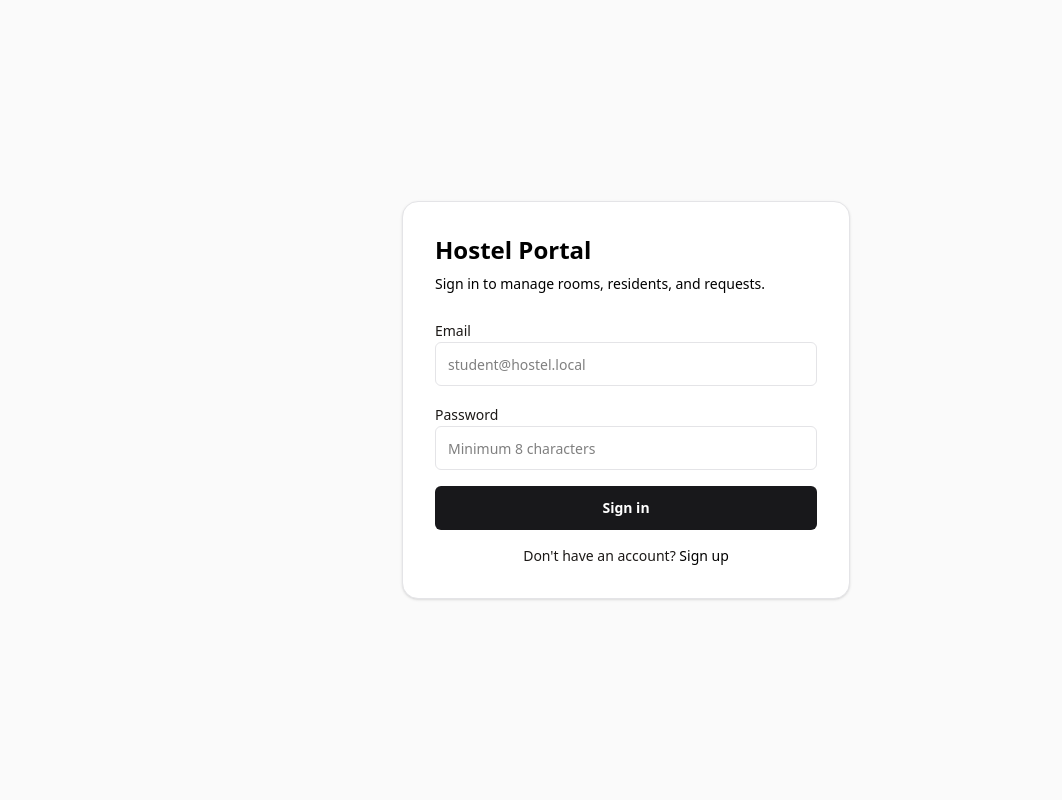
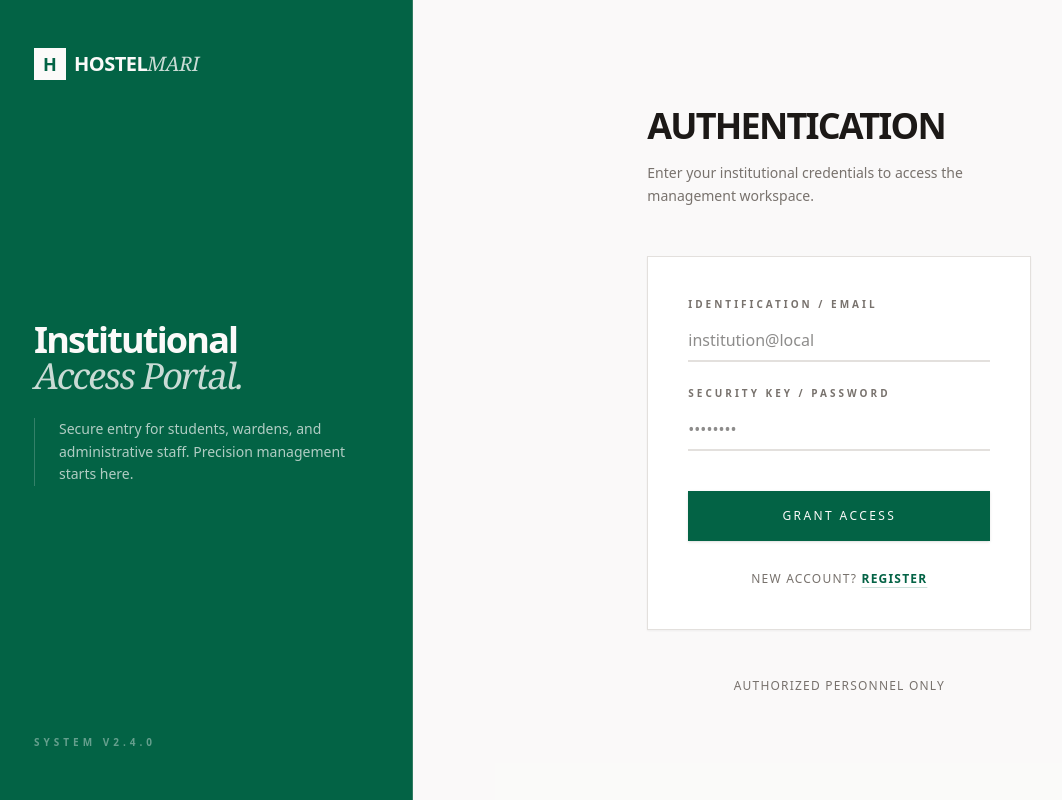
Before and after one commit to nsairekha/scrum, a Next.js app: page /login in a window 1280 px wide. Shown: the whole page, without its empty margins (14-1076 px from the left). Built offline with nearby package versions, Linux system fonts and the light colour scheme.

Commit message:
Modified login page

```diff
--- a/src/app/(auth)/login/LoginForm.tsx
+++ b/src/app/(auth)/login/LoginForm.tsx
@@ -46,10 +46,11 @@ export default function LoginForm() {
   };
 
   return (
-    <form onSubmit={handleSubmit} className="space-y-4">
+    <form onSubmit={handleSubmit} className="space-y-10">
+      <div className="space-y-6">
         <div className="space-y-2">
-        <label className="text-sm font-medium" htmlFor="email">
-          Email
+          <label className="text-[10px] font-bold uppercase tracking-[0.3em] text-muted block" htmlFor="email">
+            Identification / Email
           </label>
           <input
             id="email"
@@ -58,13 +59,13 @@ export default function LoginForm() {
             required
             value={email}
             onChange={(event) => setEmail(event.target.value)}
-          className="h-11 w-full rounded-md border border-zinc-200 bg-white px-3 text-sm text-black outline-none focus:border-zinc-400"
-          placeholder="student@hostel.local"
+            className="input-bespoke"
+            placeholder="institution@local"
           />
         </div>
         <div className="space-y-2">
-        <label className="text-sm font-medium" htmlFor="password">
-          Password
+          <label className="text-[10px] font-bold uppercase tracking-[0.3em] text-muted block" htmlFor="password">
+            Security Key / Password
           </label>
           <input
             id="password"
@@ -73,23 +74,35 @@ export default function LoginForm() {
             required
             value={password}
             onChange={(event) => setPassword(event.target.value)}
-          className="h-11 w-full rounded-md border border-zinc-200 bg-white px-3 text-sm text-black outline-none focus:border-zinc-400"
-          placeholder="Minimum 8 characters"
+            className="input-bespoke"
+            placeholder="••••••••"
           />
         </div>
-      {error ? <p className="text-sm text-red-600">{error}</p> : null}
+      </div>
+
+      {error ? (
+        <div className="p-3 border border-red-200 bg-red-50 text-red-700 text-xs font-bold uppercase tracking-wider">
+          {error}
+        </div>
+      ) : null}
+
+      <div className="space-y-6">
         <button
           type="submit"
           disabled={isSubmitting}
-        className="flex h-11 w-full items-center justify-center rounded-md bg-zinc-900 text-sm font-semibold text-white transition disabled:cursor-not-allowed disabled:bg-zinc-500"
+          className="btn-bespoke w-full py-4 text-xs uppercase tracking-[0.2em] shadow-sm active:translate-y-0.5"
         >
-        {isSubmitting ? "Signing in..." : "Sign in"}
+          {isSubmitting ? "Processing..." : "Grant Access"}
         </button>
-      <div className="text-center text-sm">
-        Don&apos;t have an account?{" "}
-        <Link href="/signup" className="font-medium text-black hover:underline">
-          Sign up
+
+        <div className="text-center">
+          <span className="text-xs text-muted uppercase tracking-widest">
+            New Account?{" "}
+            <Link href="/signup" className="font-bold text-primary hover:text-accent transition-colors underline underline-offset-4 decoration-primary/20 hover:decoration-primary">
+              Register
             </Link>
+          </span>
+        </div>
       </div>
     </form>
   );
--- a/src/app/(auth)/login/page.tsx
+++ b/src/app/(auth)/login/page.tsx
@@ -1,17 +1,56 @@
 import LoginForm from "./LoginForm";
+import Link from "next/link";
 
 export default function LoginPage() {
   return (
-    <div className="flex min-h-screen items-center justify-center bg-zinc-50 px-4">
-      <div className="w-full max-w-md rounded-2xl border border-zinc-200 bg-white p-8 shadow-sm">
-        <div className="space-y-2">
-          <h1 className="text-2xl font-semibold text-black">Hostel Portal</h1>
-          <p className="text-sm text-black">
-            Sign in to manage rooms, residents, and requests.
+    <div className="min-h-screen bg-background flex flex-col lg:flex-row">
+      {/* Branding Sidebar / Section */}
+      <div className="lg:w-1/3 bg-primary p-12 flex flex-col justify-between border-b lg:border-b-0 lg:border-r border-border/20">
+        <Link href="/" className="flex items-center gap-2">
+          <div className="h-8 w-8 bg-background flex items-center justify-center">
+            <span className="text-primary font-bold text-lg">H</span>
+          </div>
+          <span className="text-xl font-bold tracking-tight text-background uppercase">
+            Hostel<span className="italic font-serif font-light opacity-80">Mari</span>
+          </span>
+        </Link>
+        <div className="hidden lg:block space-y-6">
+          <h2 className="text-4xl font-extrabold tracking-tighter text-background leading-none">
+            Institutional <br />
+            <span className="italic font-serif font-light opacity-80">Access Portal.</span>
+          </h2>
+          <p className="text-sm text-background/70 leading-relaxed border-l border-background/20 pl-6">
+            Secure entry for students, wardens, and administrative staff. Precision management starts here.
           </p>
         </div>
-        <div className="mt-6">
-          <LoginForm />
+        <div className="hidden lg:block">
+          <span className="text-[10px] font-bold uppercase tracking-[0.4em] text-background/40">
+            System v2.4.0
+          </span>
+        </div>
+      </div>
+
+      {/* Main Login Area */}
+      <div className="flex-1 flex items-center justify-center p-8 sm:p-12 lg:p-24 bg-stone-50/50">
+        <div className="w-full max-w-sm space-y-12">
+          <div className="space-y-4">
+            <h1 className="text-4xl font-extrabold tracking-tighter text-foreground uppercase">
+              Authentication
+            </h1>
+            <p className="text-sm text-muted leading-relaxed">
+              Enter your institutional credentials to access the management workspace.
+            </p>
+          </div>
+
+          <div className="panel p-8 sm:p-10 bg-surface">
+            <LoginForm />
+          </div>
+
+          <div className="text-center">
+            <p className="text-xs text-muted uppercase tracking-widest">
+              Authorized Personnel Only
+            </p>
+          </div>
         </div>
       </div>
     </div>
```
Lines whose indentation alone changed are shown as unchanged.
